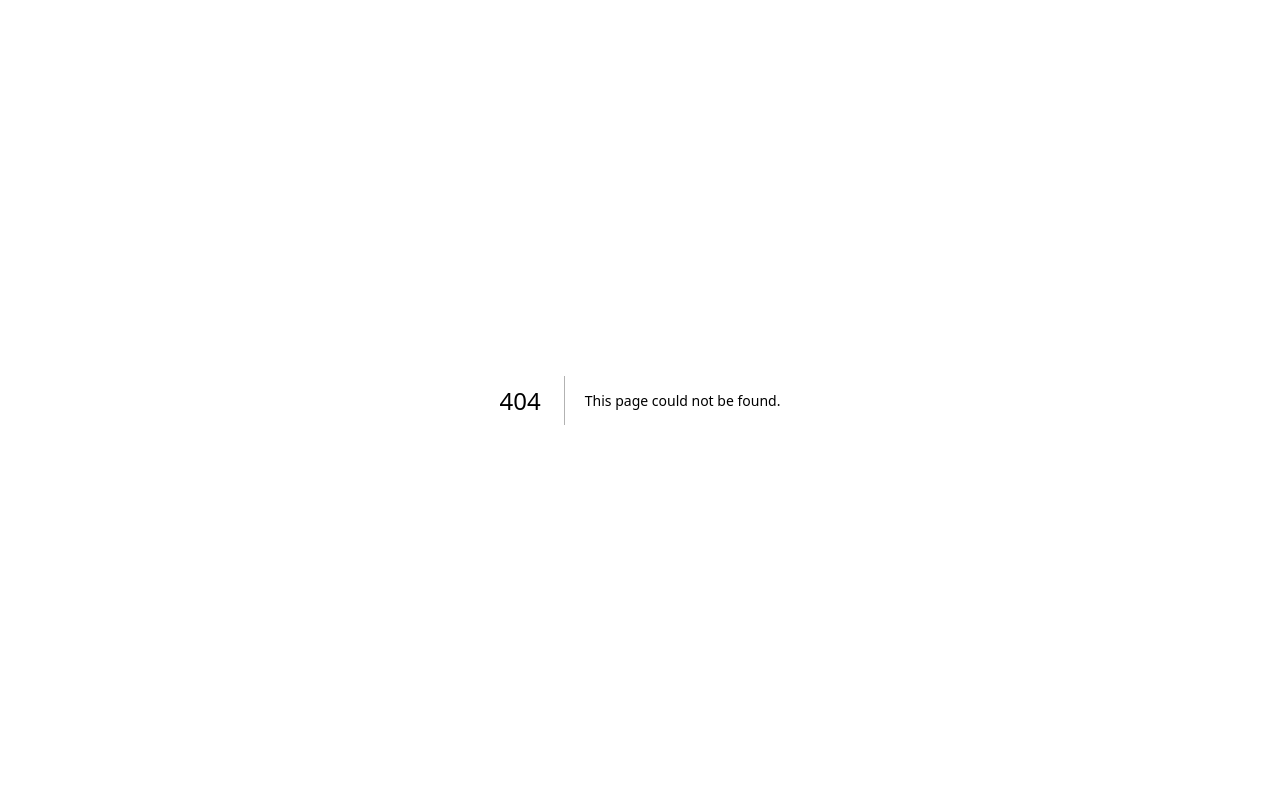
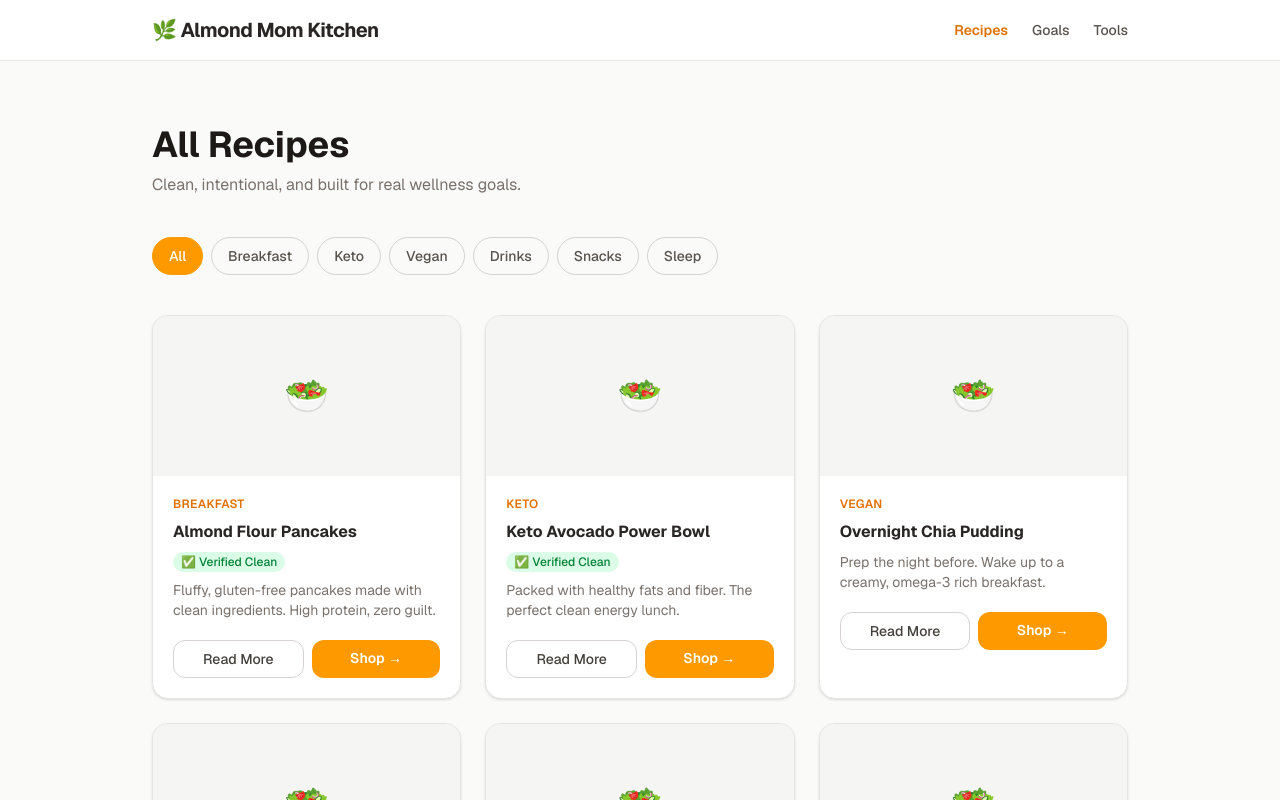
Before and after one commit to esteban64lemus-cmd/almond-mom-kitchen, a Next.js app: page /blog in a window 1280 px wide. Before the commit this address had no page. Shown: the top 800 px of the page. Built offline with nearby package versions, Linux system fonts and the light colour scheme.

Commit message:
feat: blog listing page with category filters and recipe grid

```diff
--- /dev/null
+++ b/src/app/blog/page.tsx
@@ -0,0 +1,147 @@
+// Blog listing page — /blog
+import Link from "next/link";
+import type { Metadata } from "next";
+
+export const metadata: Metadata = {
+  title: "Recipes | Almond Mom Kitchen",
+  description: "Browse clean, wellness-forward recipes for energy, digestion, cravings, sleep, and more.",
+};
+
+const recipes = [
+  {
+    slug: "almond-flour-pancakes",
+    title: "Almond Flour Pancakes",
+    description: "Fluffy, gluten-free pancakes made with clean ingredients. High protein, zero guilt.",
+    category: "Breakfast",
+    isCleanSwap: true,
+    affiliateUrl: "https://amzn.to/almond-flour",
+  },
+  {
+    slug: "keto-avocado-bowl",
+    title: "Keto Avocado Power Bowl",
+    description: "Packed with healthy fats and fiber. The perfect clean energy lunch.",
+    category: "Keto",
+    isCleanSwap: true,
+    affiliateUrl: "https://amzn.to/avocado-oil",
+  },
+  {
+    slug: "vegan-chia-pudding",
+    title: "Overnight Chia Pudding",
+    description: "Prep the night before. Wake up to a creamy, omega-3 rich breakfast.",
+    category: "Vegan",
+    isCleanSwap: false,
+    affiliateUrl: "https://amzn.to/chia-seeds",
+  },
+  {
+    slug: "golden-milk-latte",
+    title: "Golden Milk Latte",
+    description: "Anti-inflammatory turmeric latte. Cozy, clean, and caffeine-free.",
+    category: "Drinks",
+    isCleanSwap: true,
+    affiliateUrl: "https://amzn.to/turmeric",
+  },
+  {
+    slug: "protein-energy-balls",
+    title: "No-Bake Protein Energy Balls",
+    description: "5 clean ingredients. 10 minutes. Snacks that actually keep you full.",
+    category: "Snacks",
+    isCleanSwap: true,
+    affiliateUrl: "https://amzn.to/protein-powder",
+  },
+  {
+    slug: "sleep-smoothie",
+    title: "Sleep Support Smoothie",
+    description: "Magnesium-rich blend with banana, almond butter, and chamomile. Drift off naturally.",
+    category: "Sleep",
+    isCleanSwap: true,
+    affiliateUrl: "https://amzn.to/almond-butter",
+  },
+];
+
+const categories = ["All", "Breakfast", "Keto", "Vegan", "Drinks", "Snacks", "Sleep"];
+
+export default function BlogPage() {
+  return (
+    <div className="min-h-screen bg-stone-50 font-sans">
+      {/* Nav */}
+      <nav className="border-b border-stone-200 bg-white sticky top-0 z-50">
+        <div className="max-w-5xl mx-auto px-6 py-4 flex items-center justify-between">
+          <Link href="/" className="text-xl font-bold text-stone-800 tracking-tight">
+            🌿 Almond Mom Kitchen
+          </Link>
+          <div className="flex gap-6 text-sm font-medium text-stone-600">
+            <Link href="/blog" className="text-amber-600 font-semibold">Recipes</Link>
+            <Link href="/#goals" className="hover:text-amber-600 transition-colors">Goals</Link>
+            <Link href="/#tools" className="hover:text-amber-600 transition-colors">Tools</Link>
+          </div>
+        </div>
+      </nav>
+
+      <div className="max-w-5xl mx-auto px-6 py-16">
+        {/* Header */}
+        <div className="mb-10">
+          <h1 className="text-4xl font-bold text-stone-900 mb-2">All Recipes</h1>
+          <p className="text-stone-500">Clean, intentional, and built for real wellness goals.</p>
+        </div>
+
+        {/* Category Filter */}
+        <div className="flex gap-2 flex-wrap mb-10">
+          {categories.map((cat) => (
+            <button
+              key={cat}
+              className={`px-4 py-2 rounded-full text-sm font-medium border transition-colors ${
+                cat === "All"
+                  ? "bg-amber-500 text-white border-amber-500"
+                  : "border-stone-300 text-stone-600 hover:border-amber-400 hover:text-amber-600"
+              }`}
+            >
+              {cat}
+            </button>
+          ))}
+        </div>
+
+        {/* Recipe Grid */}
+        <div className="grid grid-cols-1 sm:grid-cols-2 lg:grid-cols-3 gap-6">
+          {recipes.map((recipe) => (
+            <div key={recipe.slug} className="rounded-2xl border border-stone-200 bg-white shadow-sm overflow-hidden hover:shadow-md transition-shadow">
+              <div className="h-40 bg-stone-100 flex items-center justify-center text-4xl">🥗</div>
+              <div className="p-5 flex flex-col gap-2">
+                <span className="text-xs font-semibold uppercase tracking-wide text-amber-600">
+                  {recipe.category}
+                </span>
+                <h2 className="text-base font-bold text-stone-800">{recipe.title}</h2>
+                {recipe.isCleanSwap && (
+                  <span className="inline-flex items-center gap-1 px-2 py-0.5 rounded-full bg-green-100 text-green-700 text-xs font-medium w-fit">
+                    ✅ Verified Clean
+                  </span>
+                )}
+                <p className="text-sm text-stone-500 line-clamp-2">{recipe.description}</p>
+                <div className="flex gap-2 mt-3">
+                  <Link
+                    href={`/blog/${recipe.slug}`}
+                    className="flex-1 text-center border border-stone-300 text-stone-700 hover:bg-stone-50 text-sm font-medium py-2 rounded-xl transition-colors"
+                  >
+                    Read More
+                  </Link>
+                  <a
+                    href={recipe.affiliateUrl}
+                    target="_blank"
+                    rel="noopener noreferrer sponsored"
+                    className="flex-1 text-center bg-amber-500 hover:bg-amber-600 text-white text-sm font-semibold py-2 rounded-xl transition-colors"
+                  >
+                    Shop →
+                  </a>
+                </div>
+              </div>
+            </div>
+          ))}
+        </div>
+      </div>
+
+      {/* Footer */}
+      <footer className="border-t border-stone-200 py-10 text-center text-sm text-stone-400">
+        <p>© {new Date().getFullYear()} Almond Mom Kitchen. All rights reserved.</p>
+      </footer>
+    </div>
+  );
+}
```
